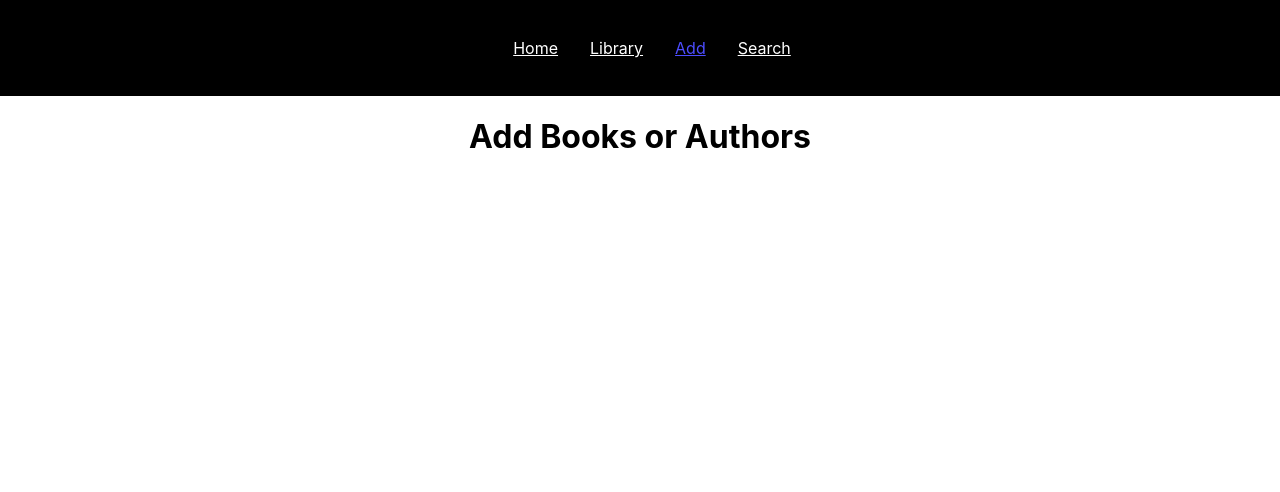
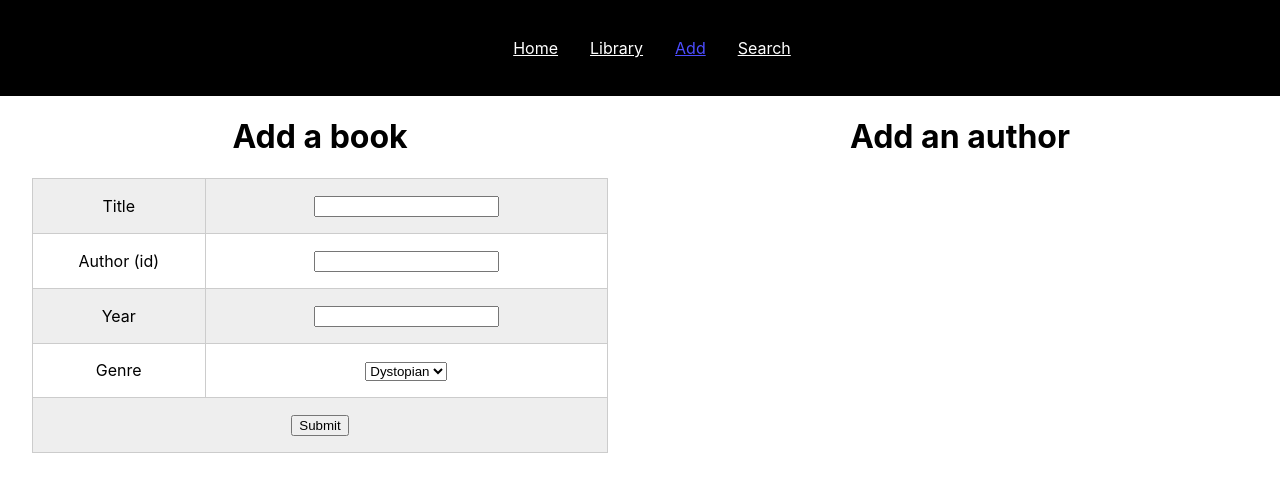
Before and after one commit to thooper159/bamazon-books, a React (Create React App) app in the folder front/: page /add in a window 1280 px wide. Shown: the top 492 px of the page. Built offline with nearby package versions, Linux system fonts and the light colour scheme; no server answers.

Commit message:
started add page

```diff
--- /dev/null
+++ b/front/src/components/booklist/authors.tsx
@@ -0,0 +1,32 @@
+import { AuthorRes, BookRes } from "../../types";
+
+
+interface TableProps {
+    authors: AuthorRes[];
+}
+
+
+export const AuthorTable: React.FC<TableProps> = (props: TableProps) => {
+    let authors = props.authors;
+    return (
+        <table>
+            <thead>
+                <tr>
+                    <th>id</th>
+                    <th>Name</th>
+                    <th>Bio</th>
+                </tr>
+            </thead>
+            <tbody>
+                {authors
+                    .map((author) => (
+                        <tr key={author.id}>
+                            <td width={"5%"}>{author.id}</td>
+                            <td width={"25%"}>{author.name}</td>
+                            <td width={"70%"}>{author.bio}</td>
+                        </tr>
+                    ))}
+            </tbody>
+        </table>
+    );
+};
--- a/front/src/components/booklist/index.tsx
+++ b/front/src/components/booklist/index.tsx
@@ -1,5 +1,6 @@
 import { useEffect, useState } from "react";
 import { AuthorRes, BookRes } from "../../types";
+import { AuthorTable } from "./authors";
 import { Table} from "./table";
 
 const fetchData = async (request: Request) => {
@@ -46,7 +47,10 @@ export function BookList(): JSX.Element {
     } else {
         return (
             <div>
+                <h2>Books</h2>
                 <Table books={books} authors={authors}  />
+                <h2>Authors</h2>
+                <AuthorTable authors={authors} />
             </div>
         );
     }
--- a/front/src/components/booklist/table.tsx
+++ b/front/src/components/booklist/table.tsx
@@ -33,14 +33,14 @@ export const Table: React.FC<TableProps> = (props: TableProps) => {
                     .sort((a, b) => a.title.localeCompare(b.title))
                     .map((book) => (
                         <tr key={book.id}>
-                            <td>{book.title}</td>
-                            <td>{book.id}</td>
-                            <td>
+                            <td width={"35%"}>{book.title}</td>
+                            <td width={"5%"}>{book.id}</td>
+                            <td width={"25%"}>
                                 {getAuthorName(book.author_id, authors)} (
                                 {book.author_id})
                             </td>
-                            <td>{book.pub_year}</td>
-                            <td>{book.genre}</td>
+                            <td width={"10%"}>{book.pub_year}</td>
+                            <td width={"25%"}>{book.genre}</td>
                         </tr>
                     ))}
             </tbody>
--- a/front/src/global.css
+++ b/front/src/global.css
@@ -22,7 +22,7 @@ td, thead {
 table {
     border-collapse: collapse;
     margin: 0 auto;
-    width: 50%;
+    width: 90%;
 }
 
 tbody tr:nth-child(odd) {
@@ -40,3 +40,11 @@ code {
     font-family: source-code-pro, Menlo, Monaco, Consolas, "Courier New",
         monospace;
 }
+
+.row {
+    display: flex;
+  }
+
+  .column {
+    flex: 50%;
+  }
--- a/front/src/pages/add.tsx
+++ b/front/src/pages/add.tsx
@@ -1,9 +1,161 @@
 import React from "react";
+import { AuthorRes } from "../types";
+
+const fetchData = async (request: Request) => {
+    const response = (await fetch(request)) as Response;
+    return await response.json();
+};
 
 function Add() {
+    const [title, setTitle] = React.useState<string>("");
+    const [author_id, setAuthor] = React.useState<string>("");
+    const [pub_year, setYear] = React.useState<string>("");
+    const [genre, setGenre] = React.useState<string>("");
+    //get authors to see if author id is valid
+    const [authors, setAuthors] = React.useState<AuthorRes[]>([]);
+    const [error, setError] = React.useState<Error | null>(null);
+
+    React.useEffect(() => {
+        const request = new Request("http://localhost:3000/api/authors");
+        fetchData(request)
+            .then((result) => {
+                setAuthors(result);
+            })
+            .catch((error) => {
+                setError(error);
+            });
+    }, []);
+
+    function validateInput(input: string): void {
+        document.getElementsByName(input)[0]!.style.backgroundColor = "";
+    }
+    function invalidateInput(input: string): void {
+        document.getElementsByName(input)[0]!.style.backgroundColor = "lightcoral";
+    }
+    function handleSubmitBook(event: React.SyntheticEvent): void {
+        event.preventDefault();
+    }
+
+    function handleSelectChange(event: React.ChangeEvent<HTMLSelectElement>) {
+        const target = event.target;
+        const value = target.value;
+        const name = target.name;
+
+        if (name === "genre") {
+            setGenre(value);
+        }
+    }
+
+    function handleInputChange(event: React.ChangeEvent<HTMLInputElement>) {
+        const target = event.target;
+        const value = target.value;
+        const name = target.name;
+
+        if (name === "title") {
+            setTitle(value);
+        } else if (name === "author_id") {
+            //validate input
+            //check if value is an integer
+
+            if(!isNaN(+value) && Number(value) <= authors.length){
+                validateInput("author_id");
+                setAuthor(value);
+            } else {
+                console.log(authors.length)
+                invalidateInput("author_id");
+                setAuthor("");
+            }
+        } else if (name === "pub_year") {
+            if(isNaN(+value) || value.length > 4){
+                invalidateInput("pub_year");
+                setYear("");
+            } else {
+                validateInput("pub_year");
+                setYear(value);
+            }
+        }
+    }
+
     return (
-        <div>
-            <h1>Add Books or Authors</h1>
+        <div className="row">
+            <div className="column">
+                <h1>Add a book</h1>
+                <form onSubmit={handleSubmitBook}>
+                <table>
+                    <tbody>
+                        <tr>
+                            <td width={"30%"}>
+                            <label htmlFor="title">Title</label>
+                            </td>
+                            <td width={"70%"}>
+                    <input
+                        type="text"
+                        id="title"
+                        name="title"
+                        value={title}
+                        onChange={handleInputChange}
+                    />
+                    </td>
+                    </tr>
+                    <tr>
+                            <td>
+                    <label htmlFor="author_id">Author (id)</label>
+                    </td>
+                    <td>
+
+                    <input
+                        type="text"
+                        id="author_id"
+                        name="author_id"
+                        value={author_id}
+                        onChange={handleInputChange}
+                    />
+                    </td>
+                    </tr>
+                    <tr>
+                            <td>
+                    <label htmlFor="pub_year">Year</label>
+                    </td>
+                    <td>
+
+                    <input
+                        type="text"
+                        id="pub_year"
+                        name="pub_year"
+                        value={pub_year}
+                        onChange={handleInputChange}
+
+                    />
+                    </td>
+                    </tr>
+                    <tr>
+                            <td>
+                    <label htmlFor="genre">Genre</label>
+                    </td>
+                    <td>
+                        <select name="genre" id="genre" value={genre} onChange={handleSelectChange} >
+                            <option value="dystopian">Dystopian</option>
+                            <option value="romance">Romance</option>
+                            <option value="fantasy">Fantasy</option>
+                            <option value="horror">Horror</option>
+                            <option value="mystery">Mystery</option>
+                            <option value="sci-fi">Sci-Fi</option>
+                        </select>
+                    </td>
+                    </tr>
+                    <tr>
+                            <td colSpan={2}>
+                    <input type="submit" value="Submit" />
+                    </td>
+                    </tr>
+                    </tbody>
+
+                    </table>
+                </form>
+            </div>
+            <div className="column">
+                <h1>Add an author</h1>
+            </div>
         </div>
     );
 }
```
Also changed, not shown: front/src/pages/search.tsx (+54 -20 lines).
